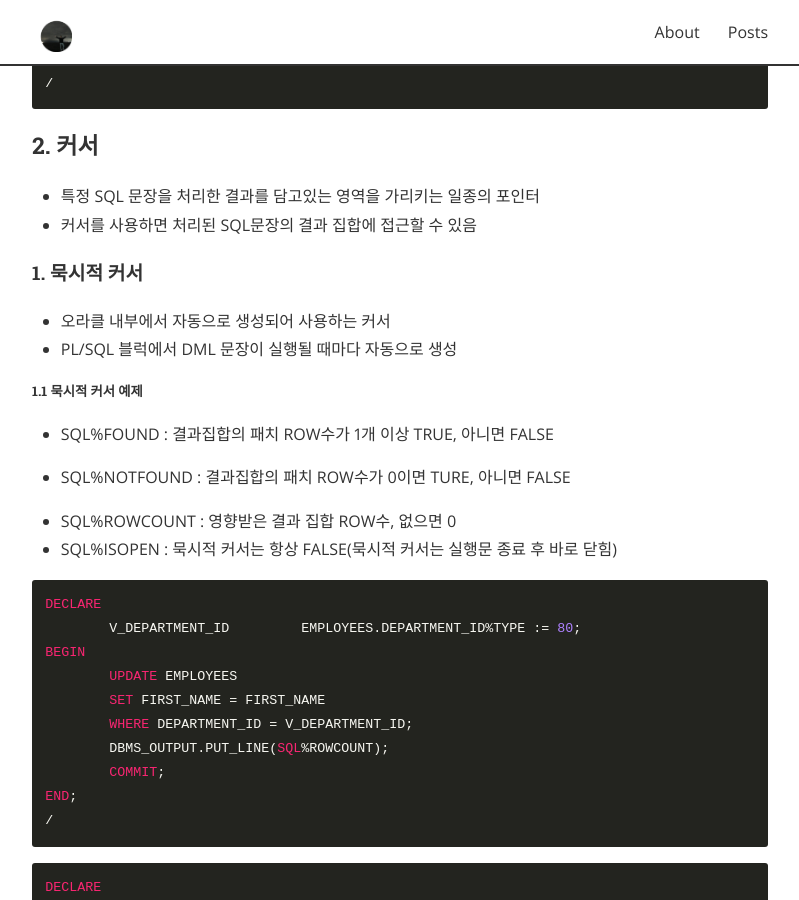
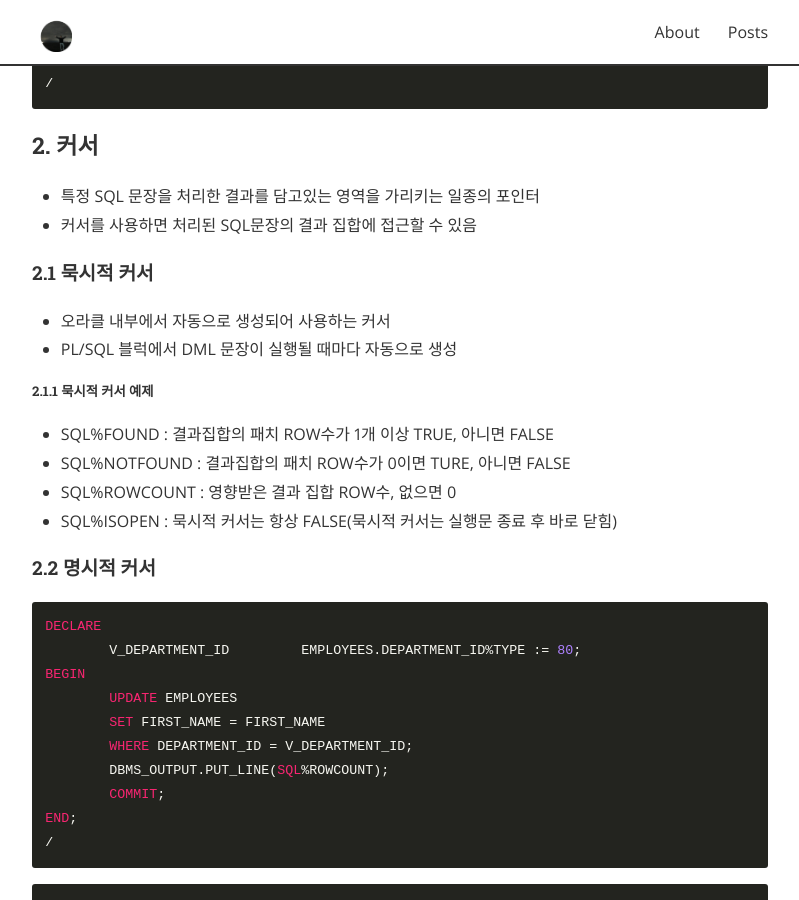
Before and after one commit to jeonsanggi/jeonsanggi.github.io, a Jekyll site: the page built from _posts/2020-07-16-16.PLSQL.md, in a window 1280 px wide and 900 px high, scrolled down 1542 px. Shown: the whole window, without its empty margins (240-1039 px from the left). Built offline with Jekyll 4.4.1, drawn with Linux system fonts in a browser that asks for light colours; nearby versions of some CDN libraries.

Commit message:
update method, plsql

````diff
--- a/_posts/2020-07-16-16.PLSQL.md
+++ b/_posts/2020-07-16-16.PLSQL.md
@@ -67,19 +67,19 @@ END;
 - 특정 SQL 문장을 처리한 결과를 담고있는 영역을 가리키는 일종의 포인터
 - 커서를 사용하면 처리된 SQL문장의 결과 집합에 접근할 수 있음
 
-#### 1. 묵시적 커서
+#### 2.1 묵시적 커서
 
 - 오라클 내부에서 자동으로 생성되어 사용하는 커서
 - PL/SQL 블럭에서 DML 문장이 실행될 때마다 자동으로 생성
 
-##### 1.1 묵시적 커서 예제
+##### 2.1.1 묵시적 커서 예제
 
 - SQL%FOUND : 결과집합의 패치 ROW수가 1개 이상 TRUE, 아니면 FALSE
-
 - SQL%NOTFOUND : 결과집합의 패치 ROW수가 0이면 TURE, 아니면 FALSE
-
 - SQL%ROWCOUNT : 영향받은 결과 집합 ROW수, 없으면 0
 - SQL%ISOPEN : 묵시적 커서는 항상 FALSE(묵시적 커서는 실행문 종료 후 바로 닫힘)
+
+#### 2.2 명시적 커서
 
 ```plsql
 DECLARE
````
Also changed, not shown: _posts/2020-07-21-17.Method.md (+1 -1 lines), 16 other files.
